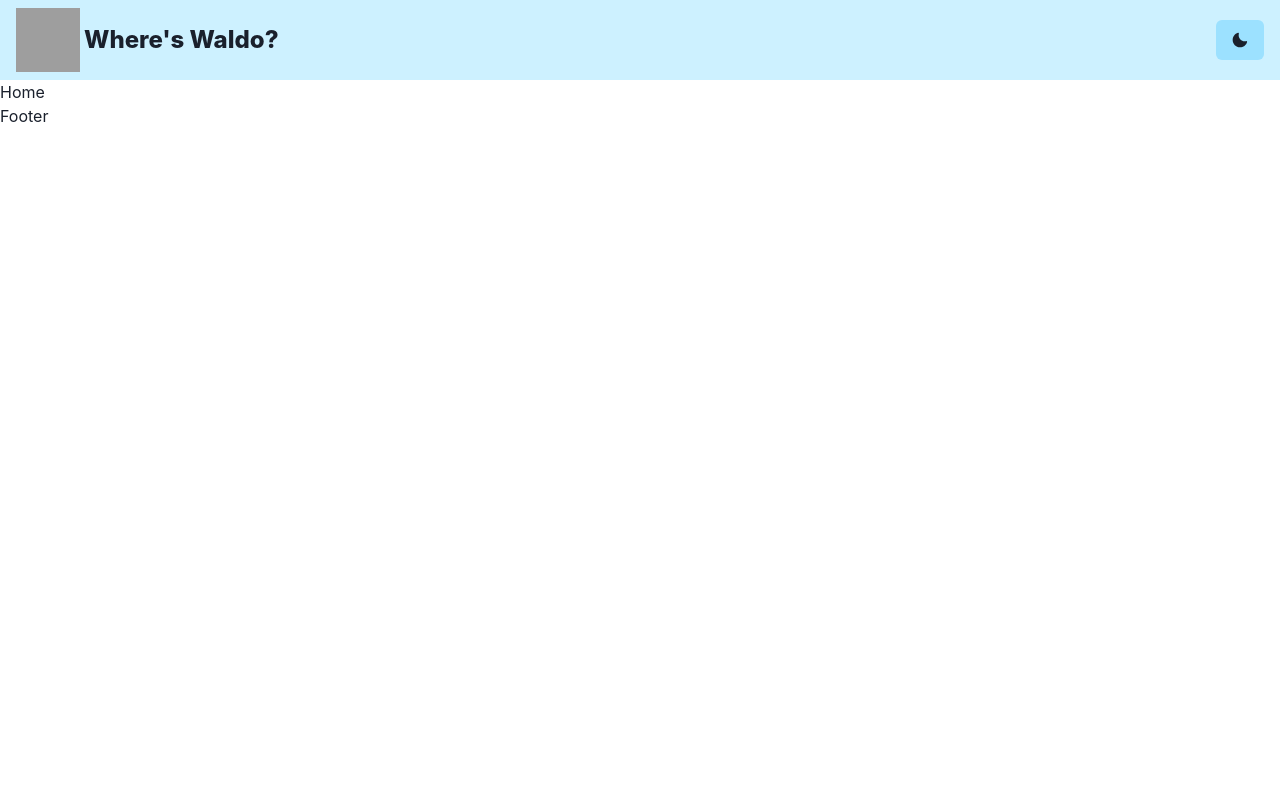
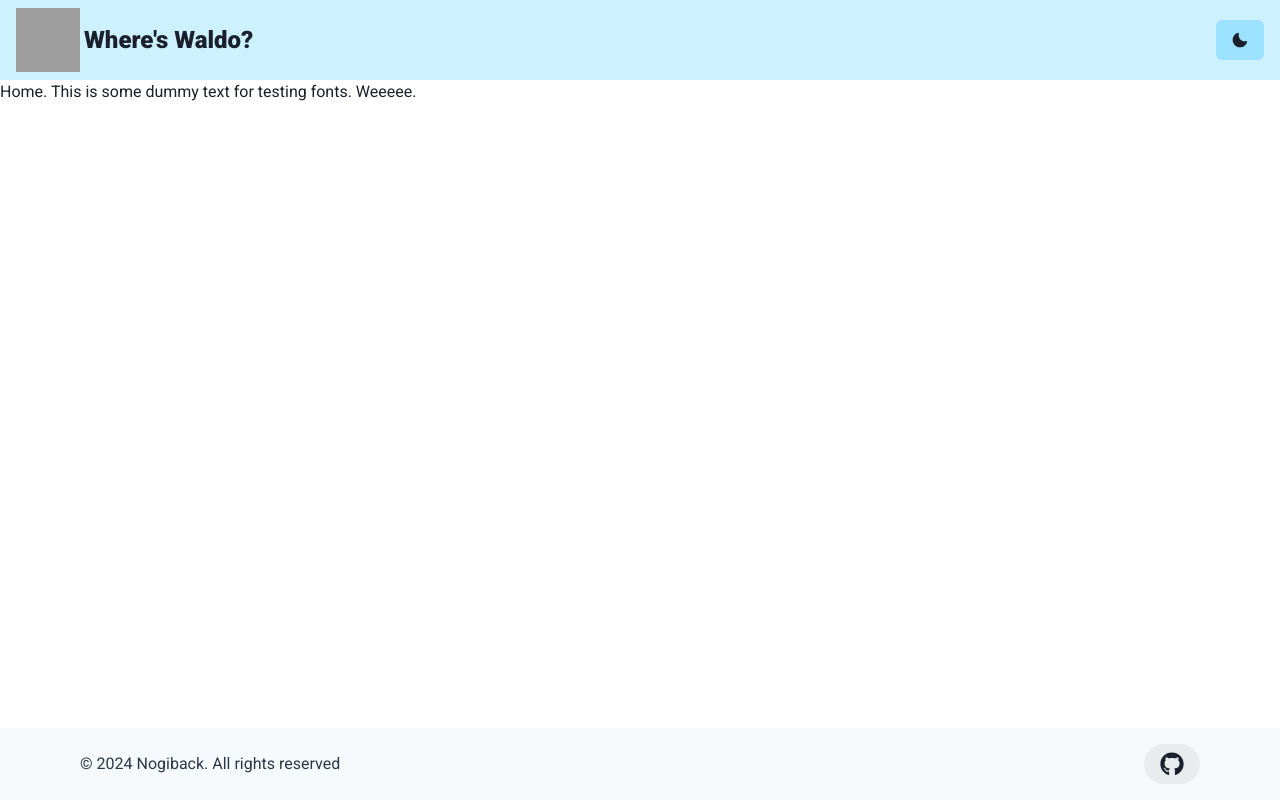
Before and after one commit to Nogiback/Wheres-Waldo-Client, a React (Vite) app: page / in a window 1280 px wide. Built offline with nearby package versions, Linux system fonts and the light colour scheme; grey boxes are pictures that could not be loaded.

Commit message:
Added footer

```diff
--- a/package.json
+++ b/package.json
@@ -14,6 +14,7 @@
     "@chakra-ui/react": "^2.8.2",
     "@emotion/react": "^11.11.4",
     "@emotion/styled": "^11.11.0",
+    "@fontsource/roboto": "^5.0.12",
     "@types/react-router": "^5.1.20",
     "axios": "^1.6.7",
     "framer-motion": "^11.0.8",
--- a/src/components/Footer.tsx
+++ b/src/components/Footer.tsx
@@ -1,3 +1,72 @@
-export default function Footer() {
-  return <div>Footer</div>;
+import {
+  Box,
+  Button,
+  Container,
+  Stack,
+  Text,
+  useColorModeValue,
+  VisuallyHidden,
+  Icon,
+} from '@chakra-ui/react';
+import { FaGithub } from 'react-icons/fa';
+import { ReactNode } from 'react';
+
+const SocialButton = ({
+  children,
+  label,
+  href,
+}: {
+  children: ReactNode;
+  label: string;
+  href: string;
+}) => {
+  return (
+    <Button
+      bg={useColorModeValue('blackAlpha.100', 'whiteAlpha.100')}
+      rounded={'full'}
+      cursor={'pointer'}
+      as={'a'}
+      href={href}
+      target='_blank'
+      display={'inline-flex'}
+      alignItems={'center'}
+      justifyContent={'center'}
+      transition={'background 0.3s ease'}
+      _hover={{
+        bg: useColorModeValue('blackAlpha.200', 'whiteAlpha.200'),
+      }}
+    >
+      <VisuallyHidden>{label}</VisuallyHidden>
+      {children}
+    </Button>
+  );
+};
+
+export default function SmallWithSocial() {
+  return (
+    <Box
+      bg={useColorModeValue('gray.50', 'gray.900')}
+      color={useColorModeValue('gray.700', 'gray.200')}
+      position='fixed'
+      bottom='0'
+      w='full'
+    >
+      <Container
+        as={Stack}
+        maxW={'6xl'}
+        py={4}
+        direction={{ base: 'column', md: 'row' }}
+        spacing={4}
+        justify={{ base: 'center', md: 'space-between' }}
+        align={{ base: 'center', md: 'center' }}
+      >
+        <Text>© 2024 Nogiback. All rights reserved</Text>
+        <Stack direction={'row'} spacing={6}>
+          <SocialButton label={'Github'} href={'https://github.com/Nogiback'}>
+            <Icon as={FaGithub} boxSize={6} />
+          </SocialButton>
+        </Stack>
+      </Container>
+    </Box>
+  );
 }
--- a/src/index.css
+++ b/src/index.css
@@ -2,6 +2,7 @@
 *::before,
 *::after {
   box-sizing: border-box;
+  font-family: 'Roboto', sans-serif;
 }
 
 * {
--- a/src/main.tsx
+++ b/src/main.tsx
@@ -3,6 +3,10 @@ import ReactDOM from 'react-dom/client';
 import App from './App.tsx';
 import './index.css';
 import { ChakraProvider, extendTheme } from '@chakra-ui/react';
+import '@fontsource/roboto';
+import '@fontsource/roboto/500.css';
+import '@fontsource/roboto/700.css';
+import '@fontsource/roboto/900.css';
 import { BrowserRouter } from 'react-router-dom';
 
 const colors = {
@@ -30,7 +34,14 @@ const colors = {
   },
 };
 
-const theme = extendTheme({ colors });
+const fonts = {
+  fonts: {
+    heading: `'Roboto', sans-serif`,
+    body: `'Roboto', sans-serif`,
+  },
+};
+
+const theme = extendTheme({ colors, fonts });
 
 ReactDOM.createRoot(document.getElementById('root')!).render(
   <React.StrictMode>
--- a/src/pages/Home.tsx
+++ b/src/pages/Home.tsx
@@ -1,3 +1,3 @@
 export default function Home() {
-  return <div>Home</div>;
+  return <div>Home. This is some dummy text for testing fonts. Weeeee.</div>;
 }
```
Also changed, not shown: 1 other file (tests, documents, lock files or other folders).
